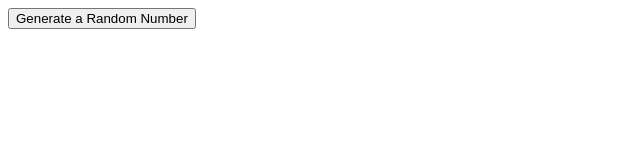
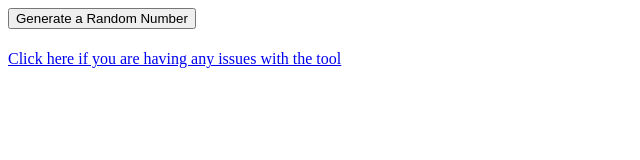
Before and after one commit to schitte/RNG, a plain HTML site: page index.html in a window 1280 px wide. Shown: the whole page, without its empty margins (0-640 px from the left). Drawn offline with Linux system fonts and the light colour scheme.

Commit message:
Update index.html

```diff
--- a/index.html
+++ b/index.html
@@ -2,6 +2,7 @@
 <body>
 <button onclick="RNGRNG()">Generate a Random Number</button>
 <h1 id="RNGRNGRNG"></h1>
+<a href="https://schitteindustries.blogspot.com/2017/01/schitte-customer-service.html">Click here if you are having any issues with the tool</a>
 </body>
 <script>
 RNG=0;;;;;;;;;function RNGRNG(arrrrgs){document.getElementById("RNGRNGRNG").innerHTML=RNG++}
```
